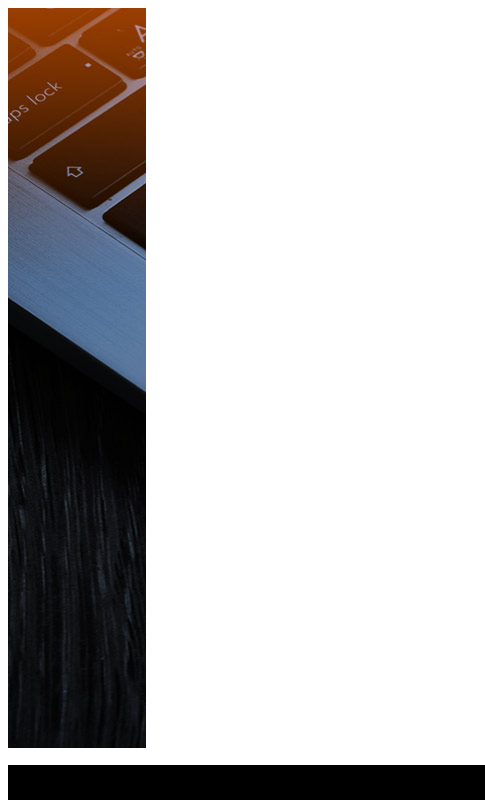
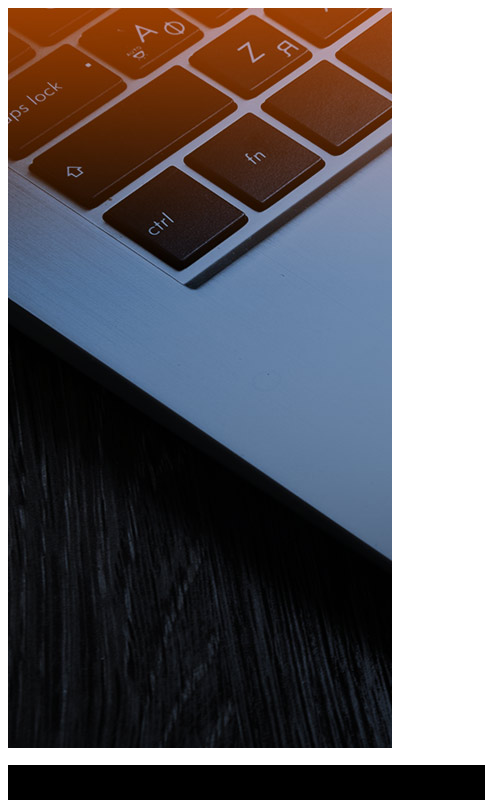
Before and after one commit to rohit-56/rohitsharma, a plain HTML site: page index.html in a window 768 px wide. Shown: the full height of the page, 0-485 px from the left. Drawn offline with Linux system fonts and the light colour scheme.

Commit message:
Update index.html

```diff
--- a/index.html
+++ b/index.html
@@ -162,10 +162,10 @@
              background-color:transparent;
              border:solid;
          }
-            @media only screen and (min-width: 768px) {
+            @media only screen and (max-width: 768px) {
   /* For mobile phones: */
   .col-1{
-      width:18%;
+      width:50%;
                 }
 }
         </style>
```
